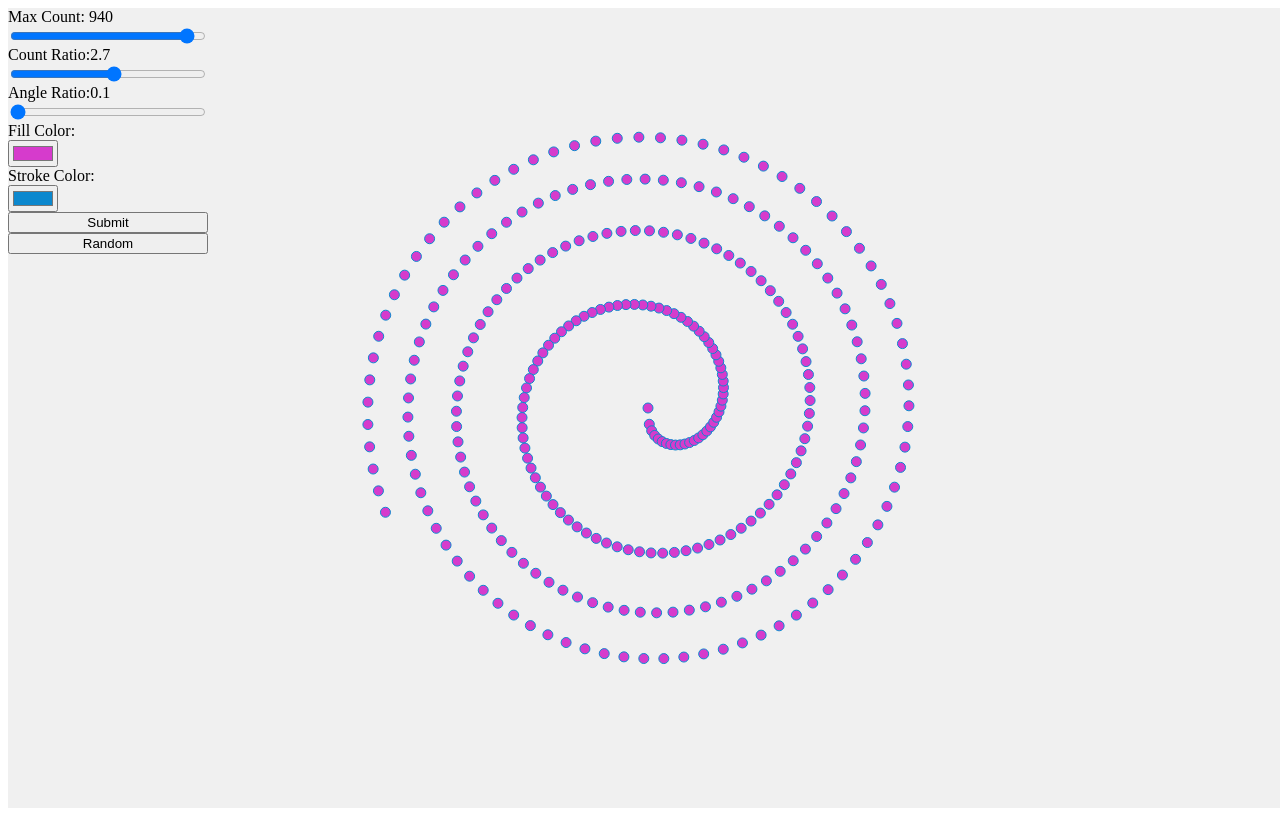
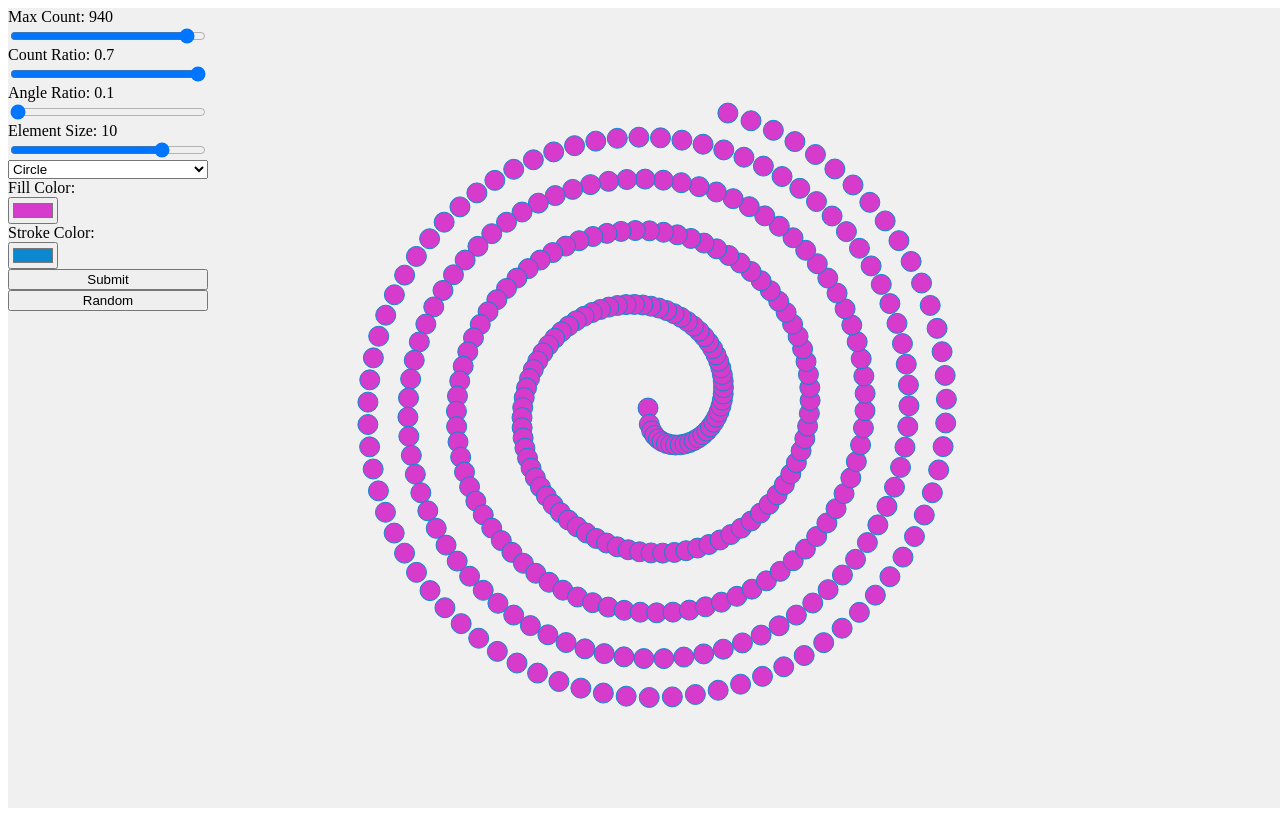
Before and after one commit to YanMSH/canvas-playground, a plain HTML site: page index.html in a window 1280 px wide. Drawn offline with Linux system fonts and the light colour scheme.

Commit message:
feat: add live refresh from inputs
new feature - now you can choose shape of elements - circle or rectangle

```diff
--- a/index.html
+++ b/index.html
@@ -11,13 +11,18 @@
       <label for="maxCount" id="maxCountLabel">Max Count:</label
       ><input type="range" id="maxCount" min="10" max="1000" step="10" />
       <label for="countRatio" id="countLabel">Count Ratio:</label
-      ><input type="range" id="countRatio" min="0.1" max="5" step="0.1" />
+      ><input type="range" id="countRatio" min="0.5" max="0.7" step="0.001" />
       <label for="angleRatio" id="angleLabel">Angle Ratio:</label
-      ><input type="range" id="angleRatio" min="0.1" max="3" step="0.1" />
-      <label for="fillColor">Fill Color:</label
-      ><input type="color" id="fillColor" />
-      <label for="strokeColor">Stroke Color:</label
-      ><input type="color" id="strokeColor" />
+      ><input type="range" id="angleRatio" min="0.1" max="0.3" step="0.001" />
+      <label for="elementSize" id="elementSizeLabel">Elememt Size:</label
+      ><input type="range" id="elementSize" min="2" max="12" step="1" />
+      <select id="elementShape">
+        <option selected value="circle">Circle</option>
+        <option value="rectangle">Rectangle</option>
+      </select>
+      <label for="fillColor">Fill Color:</label><input type="color" id="fillColor" />
+      <label for="strokeColor">Stroke Color:</label><input type="color" id="strokeColor" />
+
       <button type="submit">Submit</button>
       <button id="submitRandom">Random</button>
     </form>
--- a/script.js
+++ b/script.js
@@ -1,16 +1,26 @@
-const form = document.getElementById("form");
-const fillColorInput = document.getElementById("fillColor");
-const strokeColorInput = document.getElementById("strokeColor");
-const countInput = document.getElementById("countRatio");
-const angleInput = document.getElementById("angleRatio");
-const maxCountInput = document.getElementById("maxCount");
-const maxCountLabel = document.getElementById("maxCountLabel");
-const angleLabel = document.getElementById("angleLabel");
-const countLabel = document.getElementById("countLabel");
-const randomButton = document.getElementById("submitRandom");
+const form = document.getElementById('form');
+const fillColorInput = document.getElementById('fillColor');
+const strokeColorInput = document.getElementById('strokeColor');
+const countInput = document.getElementById('countRatio');
+const angleInput = document.getElementById('angleRatio');
+const maxCountInput = document.getElementById('maxCount');
+const elementSizeInput = document.getElementById('elementSize');
+const elementShapeInput = document.getElementById('elementShape');
+const maxCountLabel = document.getElementById('maxCountLabel');
+const angleLabel = document.getElementById('angleLabel');
+const countLabel = document.getElementById('countLabel');
+const elementSizeLabel = document.getElementById('elementSizeLabel');
+const randomButton = document.getElementById('submitRandom');
 const MAX_COUNT = 1000;
 const MAX_COUNT_RATIO = 5;
 const MAX_ANGLE = 3;
+const MAX_ELEMENT_SIZE = 12;
+let timerId;
+function debounce(func, delay) {
+  clearTimeout(timerId);
+
+  timerId = setTimeout(func, delay);
+}
 
 class Storage {
   inStore(item) {
@@ -37,8 +47,8 @@ const getRandom = (sample) => {
   return randomPart;
 };
 const getRandomColor = () => {
-  const chars = "0123456789abcdef";
-  let color = "#";
+  const chars = '0123456789abcdef';
+  let color = '#';
   for (let i = 0; i < 6; i += 1) {
     color += getRandom(chars);
   }
@@ -49,44 +59,95 @@ const setDefaultRandom = (field, value) => {
   if (!store.inStore(field)) store.set(field, value);
 };
 
-setDefaultRandom("fillColor", getRandomColor());
-setDefaultRandom("strokeColor", getRandomColor());
-setDefaultRandom("maxCount", Number((Math.random() * MAX_COUNT).toFixed(0)));
-setDefaultRandom("count", Number((Math.random() * MAX_COUNT_RATIO).toFixed(2)));
-setDefaultRandom("angle", Number((Math.random() * MAX_ANGLE).toFixed(2)));
+setDefaultRandom('fillColor', getRandomColor());
+setDefaultRandom('strokeColor', getRandomColor());
+setDefaultRandom('maxCount', Number((Math.random() * MAX_COUNT).toFixed(0)));
+setDefaultRandom('count', Number((Math.random() * MAX_COUNT_RATIO).toFixed(2)));
+setDefaultRandom('angle', Number((Math.random() * MAX_ANGLE).toFixed(2)));
+setDefaultRandom('elementSize', Number((Math.random() * MAX_ELEMENT_SIZE).toFixed(0)));
+setDefaultRandom('elementShape', 'circle');
 
-maxCountInput.oninput = () => {
-  maxCountLabel.innerText = "Max Count: " + maxCountInput.value;
-};
+fillColorInput.value = store.get('fillColor');
+strokeColorInput.value = store.get('strokeColor');
+maxCountInput.value = Number(store.get('maxCount'));
+angleInput.value = Number(store.get('angle'));
+countInput.value = Number(store.get('count'));
+elementSizeInput.value = Number(store.get('elementSize'));
 
-countInput.oninput = () => {
-  countLabel.innerText = "Count Ratio: " + countInput.value;
-};
+maxCountLabel.innerText = 'Max Count: ' + maxCountInput.value;
+maxCountLabel.innerText = 'Max Count: ' + maxCountInput.value;
+countLabel.innerText = 'Count Ratio: ' + countInput.value;
+angleLabel.innerText = 'Angle Ratio: ' + angleInput.value;
+elementSizeLabel.innerText = 'Element Size: ' + elementSizeInput.value;
 
-angleInput.oninput = () => {
-  angleLabel.innerText = "Angle Ratio: " + angleInput.value;
-};
+const canvas = document.getElementById('canvas');
+const ctx = canvas.getContext('2d');
 
-fillColorInput.value = store.get("fillColor");
-strokeColorInput.value = store.get("strokeColor");
-maxCountInput.value = Number(store.get("maxCount"));
-angleInput.value = Number(store.get("angle"));
-countInput.value = Number(store.get("count"));
+canvas.width = window.innerWidth;
+canvas.height = window.innerHeight;
+const fillColor = store.get('fillColor');
+const strokeColor = store.get('strokeColor');
+ctx.fillStyle = fillColor;
+ctx.strokeStyle = strokeColor;
+let count = 0;
+let scale = 10;
 
-maxCountLabel.innerText = "Max Count: " + maxCountInput.value;
-maxCountLabel.innerText = "Max Count: " + maxCountInput.value;
-countLabel.innerText = "Count Ratio:" + countInput.value;
-angleLabel.innerText = "Angle Ratio:" + angleInput.value;
+function drawElement() {
+  let angle = count * Number(store.get('angle'));
+  let radius = scale * Math.sqrt(count);
+  const elementSize = store.get('elementSize');
+  const elementShape = store.get('elementShape');
+  let positionX = radius * Math.sin(angle) + canvas.width / 2;
+  let positionY = radius * Math.cos(angle) + canvas.height / 2;
 
-form.onsubmit = (e) => {
+  ctx.beginPath();
+  elementShape === 'circle'
+    ? ctx.arc(positionX, positionY, elementSize, 0, Math.PI * 2)
+    : ctx.rect(positionX, positionY, elementSize, elementSize);
+  ctx.closePath();
+  ctx.fill();
+  ctx.stroke();
+  count += Number(store.get('count'));
+}
+function drawSpiral(fromListener) {
+  if (count >= Number(store.get('maxCount'))) return;
+  drawElement();
+  drawSpiral();
+  if (fromListener) {
+    ctx.fillStyle = store.get('fillColor');
+    ctx.strokeStyle = store.get('strokeColor');
+  }
+}
+function animate() {
+  if (count >= Number(store.get('maxCount'))) return;
+  drawElement();
+  window.requestAnimationFrame(animate);
+}
+
+function clearCanvas() {
+  count = 0;
+  ctx.clearRect(0, 0, canvas.width, canvas.height);
+}
+
+function formSubmitHandler() {
+  //e.preventDefault();
+  clearCanvas();
   const data = {
     maxCount: maxCountInput.value,
     fillColor: fillColorInput.value,
     strokeColor: strokeColorInput.value,
     count: countInput.value,
     angle: angleInput.value,
+    elementSize: elementSizeInput.value,
+    elementShape: elementShapeInput.value,
   };
   store.groupSet(data);
+  drawSpiral();
+}
+
+form.onsubmit = (e) => {
+  e.preventDefault();
+  formSubmitHandler();
 };
 
 randomButton.onclick = (e) => {
@@ -97,40 +158,62 @@ randomButton.onclick = (e) => {
     strokeColor: getRandomColor(),
     count: Number((Math.random() * MAX_COUNT_RATIO).toFixed(2)),
     angle: Number((Math.random() * MAX_ANGLE).toFixed(2)),
+    elementSize: Number((Math.random() * MAX_ELEMENT_SIZE).toFixed(0)),
   };
   store.groupSet(randomObj);
   location.reload();
 };
 
-const canvas = document.getElementById("canvas");
-const ctx = canvas.getContext("2d");
+maxCountInput.oninput = () => {
+  maxCountLabel.innerText = 'Max Count: ' + maxCountInput.value;
+  debounce(formSubmitHandler, 10);
+};
 
-canvas.width = window.innerWidth;
-canvas.height = window.innerHeight;
+countInput.oninput = () => {
+  countLabel.innerText = 'Count Ratio: ' + countInput.value;
+  debounce(formSubmitHandler, 10);
+};
 
-ctx.fillStyle = store.get("fillColor");
-ctx.strokeStyle = store.get("strokeColor");
-let count = 0;
-let scale = 10;
+angleInput.oninput = () => {
+  angleLabel.innerText = 'Angle Ratio: ' + angleInput.value;
+  debounce(formSubmitHandler, 10);
+};
+elementSizeInput.oninput = () => {
+  elementSizeLabel.innerText = 'Element Size: ' + elementSizeInput.value;
+  debounce(formSubmitHandler, 10);
+};
+elementShapeInput.onchange = formSubmitHandler;
 
-function draw() {
-  let angle = count * Number(store.get("angle"));
-  let radius = scale * Math.sqrt(count);
-  let positionX = radius * Math.sin(angle) + canvas.width / 2;
-  let positionY = radius * Math.cos(angle) + canvas.height / 2;
+colorChangeHandler = (e) => {
+  clearCanvas();
+  e.target === fillColorInput
+    ? (ctx.fillStyle = e.target.value)
+    : (ctx.strokeStyle = e.target.value);
+  drawSpiral();
+};
 
-  ctx.beginPath();
-  ctx.arc(positionX, positionY, 5, 0, Math.PI * 2);
-  ctx.closePath();
-  ctx.fill();
-  ctx.stroke();
-  count += Number(store.get("count"));
-}
+// fillColorInput.onchange = (e) => {
+//   ctx.fillStyle = fillColorInput.value;
+//   console.log('element: ', e.target);
+//   console.log(e.target === fillColorInput);
+//   clearCanvas();
+//   drawSpiral();
+//   //formSubmitHandler();
+// };
 
-function animate() {
-  if (count >= Number(store.get("maxCount"))) return;
-  draw();
-  window.requestAnimationFrame(animate);
-}
-
-animate();
+fillColorInput.oninput = (e) => {
+  debounce(colorChangeHandler.bind(null, e), 10);
+};
+strokeColorInput.oninput = (e) => {
+  debounce(colorChangeHandler.bind(null, e), 10);
+};
+window.addEventListener('resize', () => {
+  clearCanvas();
+  canvas.width = window.innerWidth;
+  canvas.height = window.innerHeight;
+  drawSpiral(true);
+  // ctx.fillStyle = store.get('fillColor');
+  console.log('fillColor', ctx.fillStyle);
+  console.log('strokeColor', ctx.strokeStyle);
+});
+drawSpiral();
```
